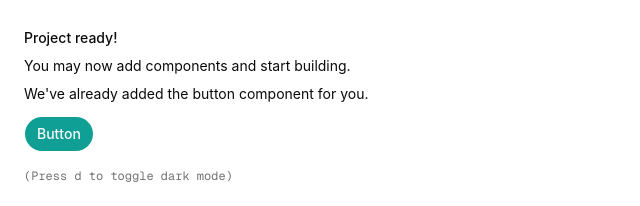
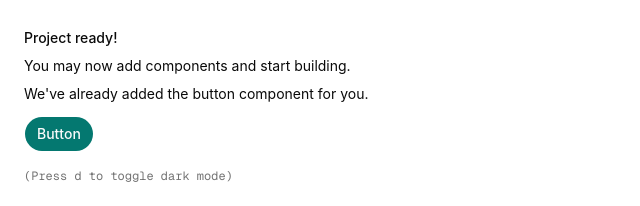
Before and after one commit to kimee770/boaderi, a Next.js app: page / in a window 1280 px wide. Shown: the top 206 px of the page, without its empty margins (0-640 px from the left). Built offline with nearby package versions, Linux system fonts and the light colour scheme; a web font is replaced by a local one.

Commit message:
Use primary-600 for default button background
Co-Authored-By: Claude Opus 5.5 <noreply@anthropic.com>
Claude-Session: https://claude.ai/code/session_01Xi5qzRXCojnSAY2yTyWSYe

```diff
--- a/components/ui/button.tsx
+++ b/components/ui/button.tsx
@@ -7,7 +7,7 @@ const buttonVariants = cva(
   {
     variants: {
       variant: {
-        default: "bg-primary text-primary-foreground hover:bg-primary/80",
+        default: "bg-primary-600 text-primary-foreground hover:bg-primary-700",
         outline:
           "border-border bg-background hover:bg-muted hover:text-foreground aria-expanded:bg-muted aria-expanded:text-foreground dark:bg-transparent dark:hover:bg-input/30",
         secondary:
```
